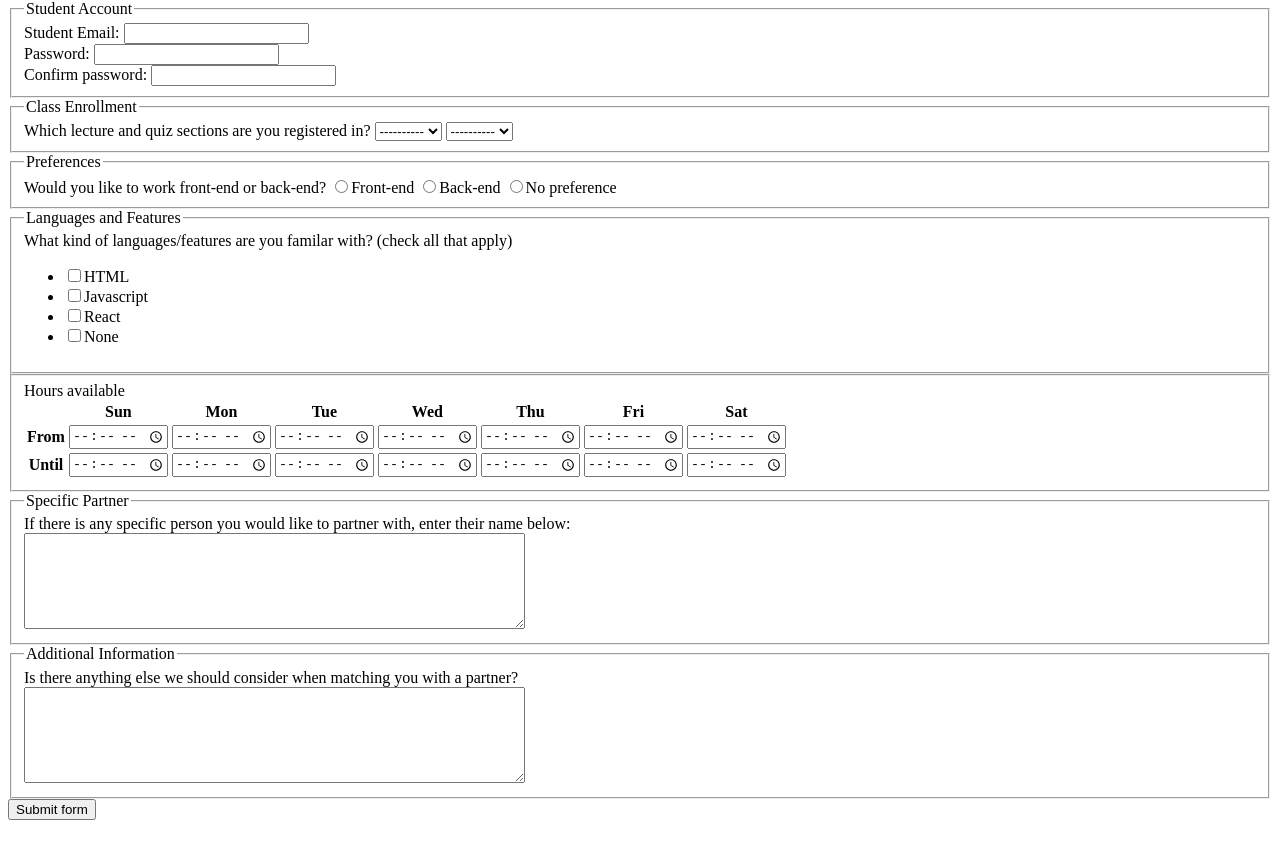
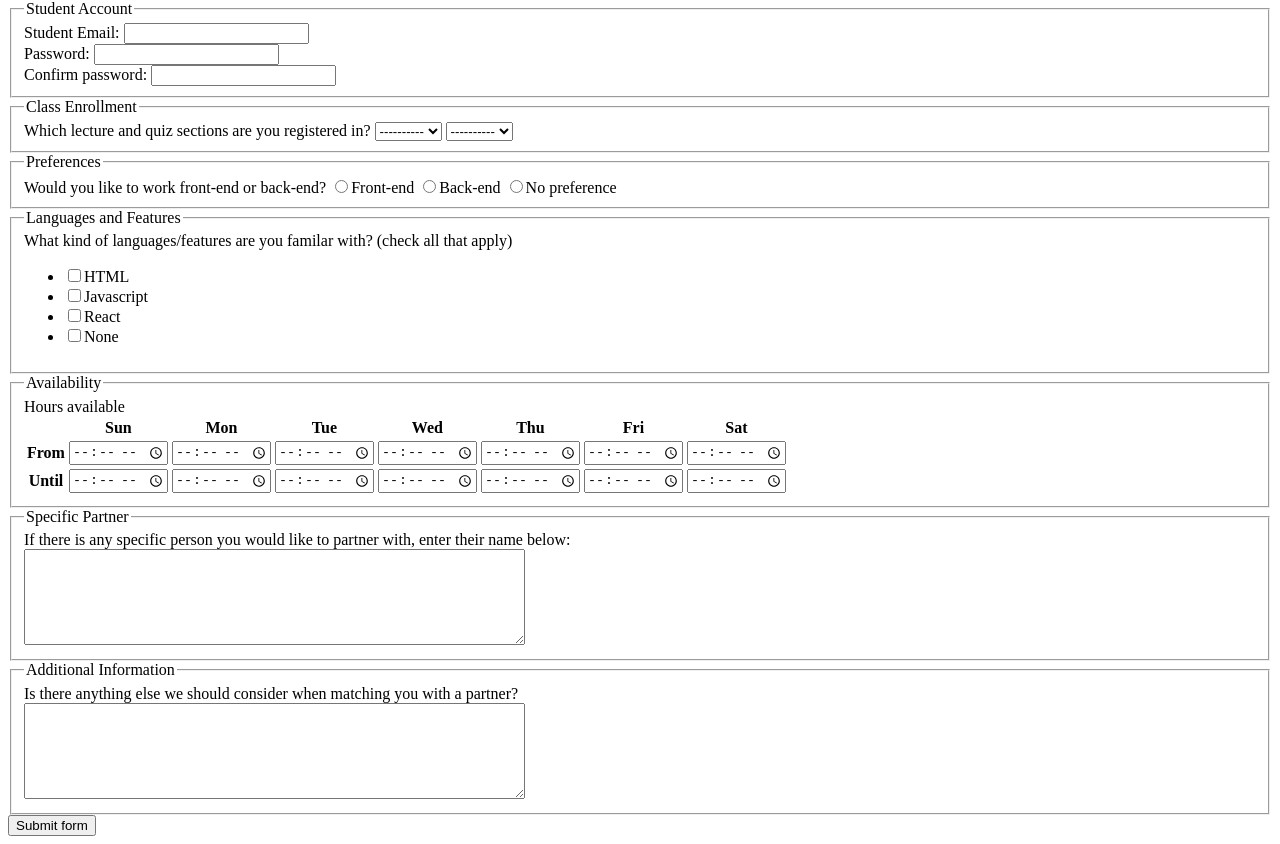
Before and after one commit to m26841/mwen8-1832092.github.io, a plain HTML site: page jobApplicationForm.html in a window 1280 px wide. Shown: the part 67-911 px from the top of the page. Drawn offline with Linux system fonts and the light colour scheme.

Commit message:
Update jobApplicationForm.html

```diff
--- a/jobApplicationForm.html
+++ b/jobApplicationForm.html
@@ -72,6 +72,7 @@
 	</fieldset>
 
 	<fieldset>
+		<legend>Availability</legend>
 		<div class="field">
 			<label>Hours available</label>
 			<table>
```
